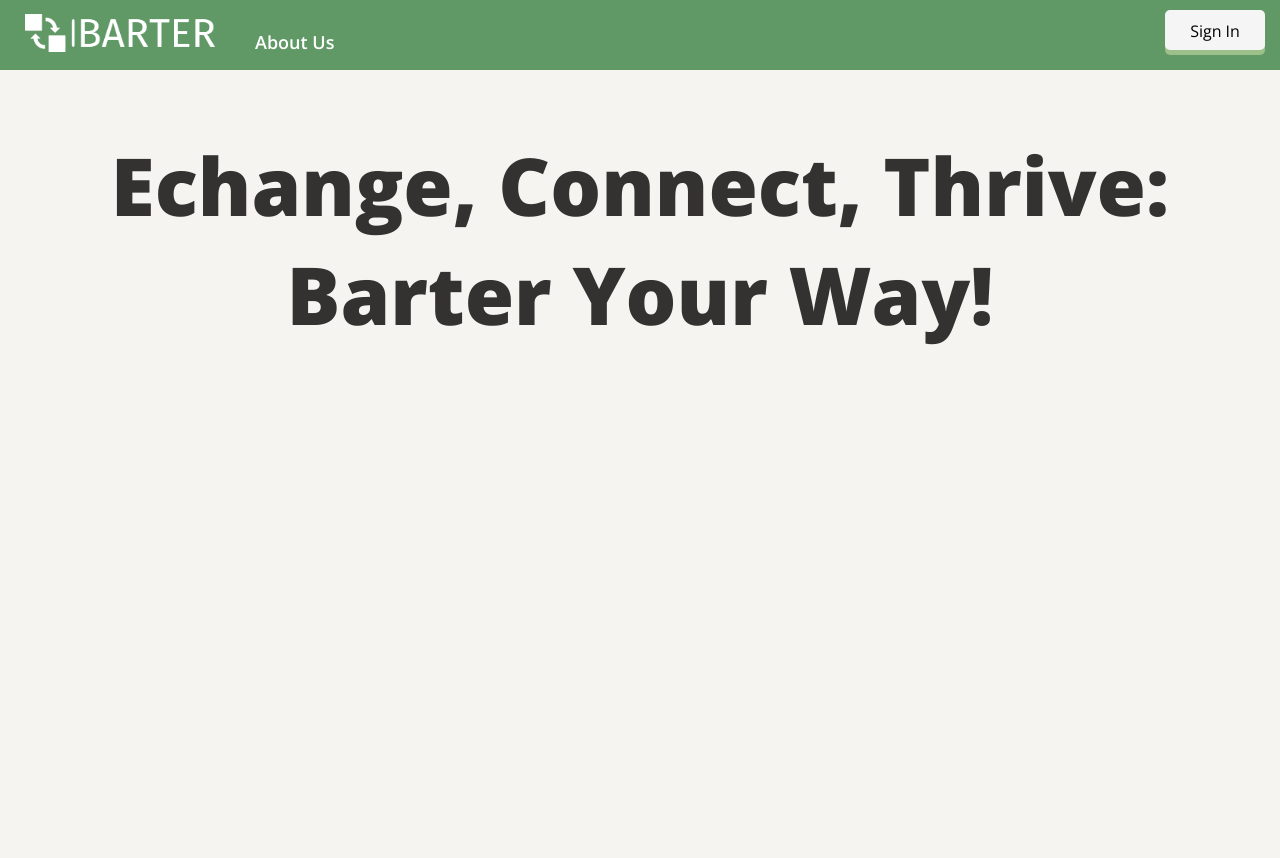
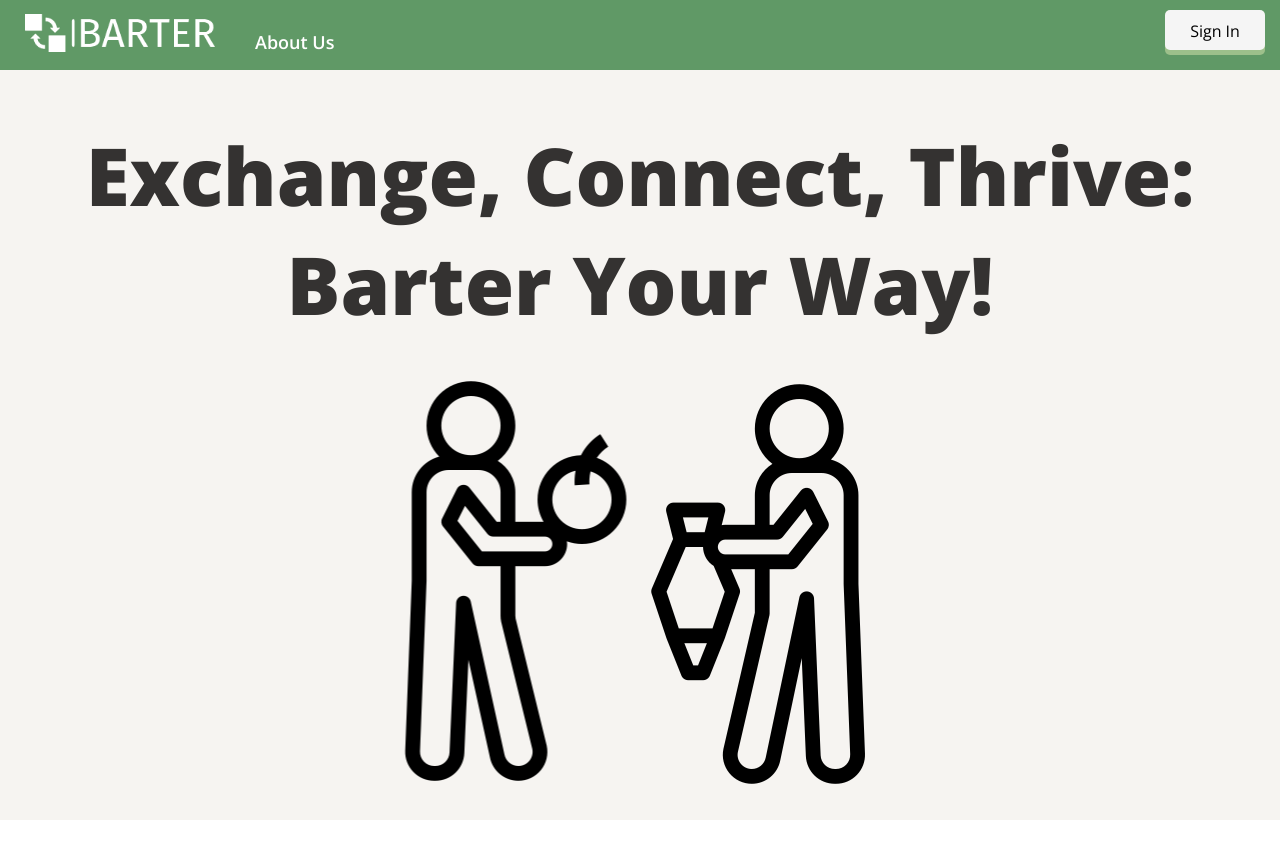
Before and after one commit to Aayana-E/BarterV2, a React (Create React App) app in the folder front/: page / in a window 1280 px wide. Shown: the top 858 px of the page. After the commit the page ends 820 px from the top, so only its background shows below. Built offline with nearby package versions, Linux system fonts and the light colour scheme.

Commit message:
home done? maybe

```diff
--- a/front/src/components/Home.js
+++ b/front/src/components/Home.js
@@ -1,10 +1,13 @@
 import React from 'react';
 import PreLoggedIn from './PreLoggedIn';
-import { HomeBack } from '../styles/homestyle';
+import { HomeBack, DudeContainer, LeftDude, RightDude, MovingImage, MovingImageRight, TextContainer } from '../styles/homestyle';
 import TypedHeroText from './TypedHeroText';
+import LDude from '../photos/pic1.png'
+import RDude from '../photos/pic2.png'
+
 
 function Home() {
-  const firstLine = "Exchange, Connect, Thrive: ";
+  const firstLine = "Exxchange, Connect, Thrive: ";
   const secondLine = "Baarter Your Way!";
   const typingDelay = 100;
 
@@ -12,8 +15,21 @@ function Home() {
     <>
       <PreLoggedIn></PreLoggedIn>
       <HomeBack>
+        <TextContainer>
+
         <TypedHeroText text={firstLine} />
         <TypedHeroText text={secondLine} delay={firstLine.length * typingDelay} />
+     </TextContainer>
+
+            <DudeContainer>
+                <LeftDude>
+                    <MovingImage src={LDude} alt="Description" />
+                </LeftDude>
+                <RightDude>
+                <MovingImageRight src={RDude}></MovingImageRight>
+                </RightDude>
+            </DudeContainer>
+
       </HomeBack>
     </>
   )
--- a/front/src/components/TypedHeroText.jsx
+++ b/front/src/components/TypedHeroText.jsx
@@ -3,7 +3,7 @@ import { HeroText } from '../styles/homestyle';
 
 const TypedHeroText = ({ text, delay = 0 }) => {
   const [content, setContent] = useState('');
-  const typingDelay = 100;
+  const typingDelay = 80;
 
   useEffect(() => {
     let i = 0;
--- a/front/src/styles/homestyle.js
+++ b/front/src/styles/homestyle.js
@@ -1,15 +1,15 @@
-import styled from 'styled-components';
+import styled, { keyframes } from 'styled-components';
 
 
 export const HomeBack = styled.div`
-height: 800px;
+height: 700px;
 width: 100%;
 background-color: #F6F4F1;
 display: flex;
 flex-direction: column;
 text-align: center;
 align-items: center;
-padding-top: 60px;
+padding-top: 50px;
 `;
 
 export const HeroText = styled.text`
@@ -20,3 +20,58 @@ display: flex;
 position: relative;
 color: #343231;
 `
+export const TextContainer = styled.div`
+flex-direction: column;
+display: flex;
+width: 100%;
+flex: 35%;
+text-align: center;
+align-items: center;
+`
+
+export const DudeContainer = styled.div`
+flex-direction: row;
+display: flex;
+width: 100%;
+flex: 65%;
+`
+
+export const LeftDude = styled.div`
+flex:50%;
+display: flex;
+height:70%;
+`
+export const RightDude = styled.div`
+flex:50%;
+display: flex;
+height:70%;
+`
+
+const moveFromLeftToCenter = keyframes`
+  0% {
+    left: 0;
+  }
+  100% {
+    left: 40%;
+    transform: translateX(-50%);
+  }
+`;
+const moveFromRightToCenter = keyframes`
+  0% {
+    right: 0;
+  }
+  100% {
+    right: 40%;
+    transform: translateX(50%);
+  }
+`;
+
+export const MovingImage = styled.img`
+  position: absolute;
+  animation: ${moveFromLeftToCenter} 2s ease-in-out forwards;
+`;
+
+export const MovingImageRight = styled.img`
+  position: absolute;
+  animation: ${moveFromRightToCenter} 2s ease-in-out forwards;
+`;
```
Also changed, not shown: front/src/photos/pic1.png (added), front/src/photos/pic2.png (added).
